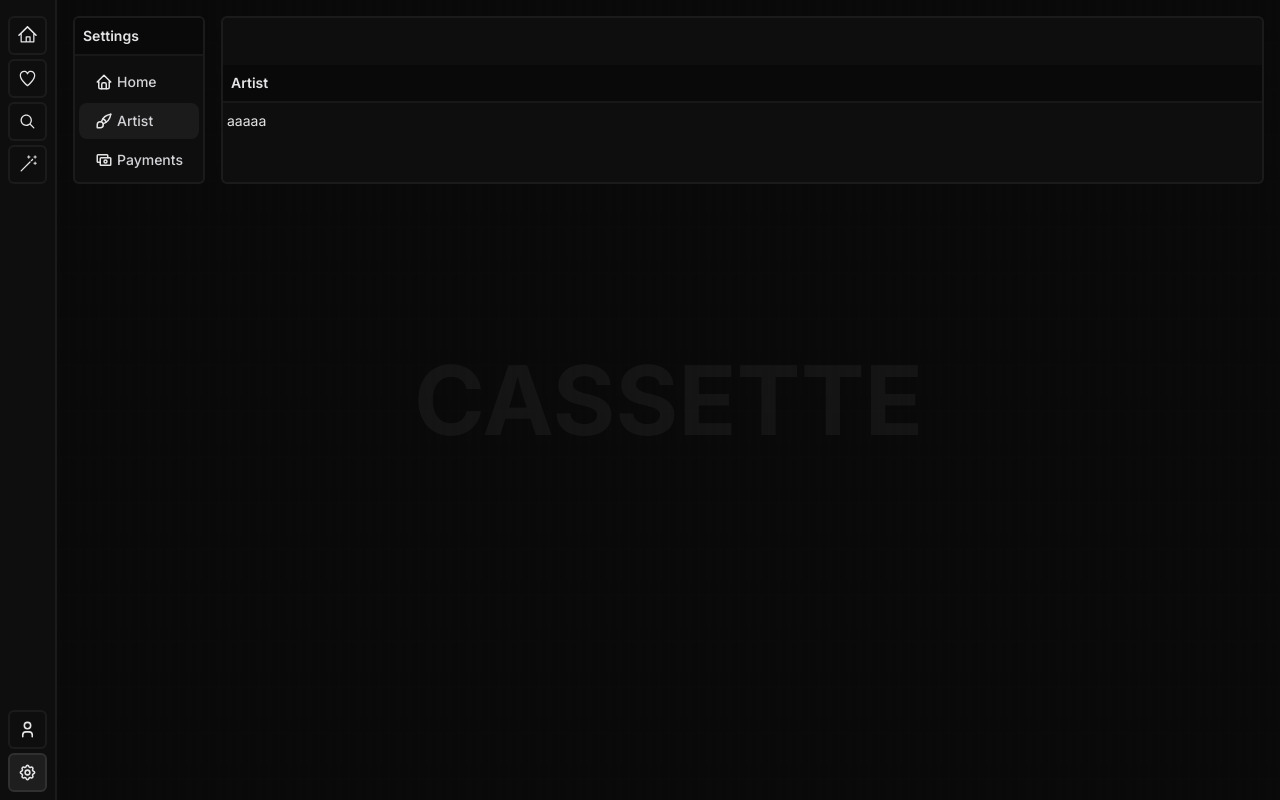
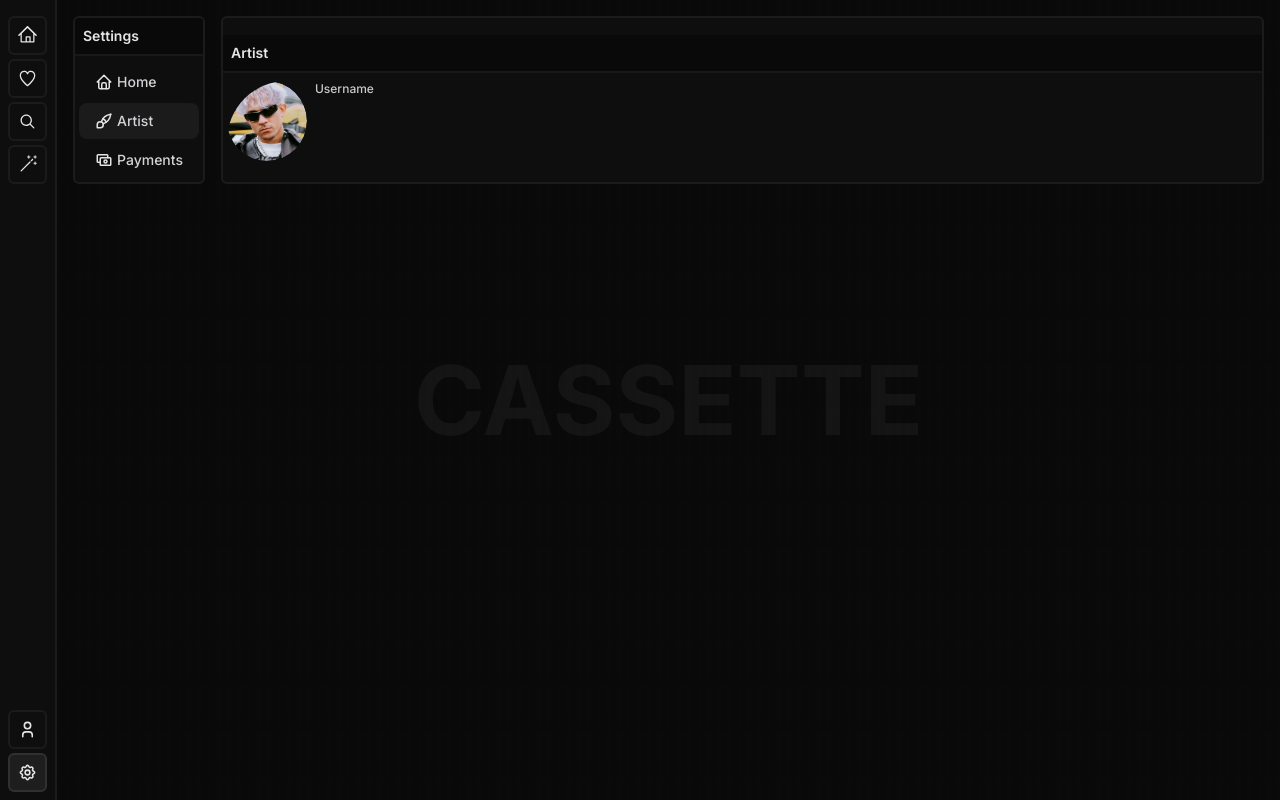
Before and after one commit to Jes015/CASSETTE, a Next.js app in the folder apps/web-app/: page /settings/artist in a window 1280 px wide. Built offline with nearby package versions, Linux system fonts and the light colour scheme.

Commit message:
feat(web-app): add Settings page (#35)
close #35

```diff
--- a/apps/web-app/src/app/settings/artist/page.tsx
+++ b/apps/web-app/src/app/settings/artist/page.tsx
@@ -1,5 +1,9 @@
+import { Image } from "@/components/ui/Image/Image"
+import { Input } from "@/components/ui/Input/Input"
 import { Section } from "@/components/ui/Section/Section"
+import { TextField } from "@/components/ui/TextField/TextField"
 import { PageType } from "@/models/page.model"
+import clsx from "clsx"
 
 const SettingsArtistPage: PageType = (props) => {
     return (
@@ -14,7 +18,25 @@
             <Section.Content
                 className="w-full flex flex-col gap-[0.2rem] p-1"
             >
-                aaaaa
+                <div className="flex gap-2">
+                    <div className="w-20 aspect-square rounded-full overflow-hidden">
+                        <Image
+                            loading="eager"
+                            width={120}
+                            height={120}
+                            src="/tainy.webp" alt=""
+                            className={
+                                clsx(
+                                    "rounded-full w-20 aspect-square object-cover z-0",
+                                )
+                            }
+                        />
+                    </div>
+                    <TextField as="tertiary">
+                        <TextField.Label className="font-medium text-text-secondary">Username</TextField.Label>
+                        <Input className="outline-none bg-transparent font-bold text-2xl text-text-secondary focus-within:text-text-primary hover:text-text-primary transition-colors" />
+                    </TextField>
+                </div>
             </Section.Content>
         </Section>
     )
--- a/apps/web-app/src/components/ui/Image/Image.tsx
+++ b/apps/web-app/src/components/ui/Image/Image.tsx
@@ -32,7 +32,7 @@
         <div
             className={
                 clsx(
-                    'bg-[rgba(255,255,255,.008)] relative !overflow-hidden',
+                    'bg-[rgba(255,255,255,.008)] !relative !overflow-hidden',
                     styles.image__container,
                     isLoading ? styles['image__container--loading'] : '',
                     props.className ?? '!h-full !w-full'
--- a/apps/web-app/src/components/ui/Input/Input.tsx
+++ b/apps/web-app/src/components/ui/Input/Input.tsx
@@ -1,7 +1,14 @@
 import { BaseComponentType } from "@/models/component.model"
+import clsx from "clsx"
 
-export const Input: BaseComponentType = (props) => {
-   return (
-       <input type="text" />
-   )
+export const Input: BaseComponentType = ({ className, ...props }) => {
+    return (
+        <input
+            type="text"
+            className={
+                clsx('', className)
+            }
+            {...props}
+        />
+    )
 }
```
